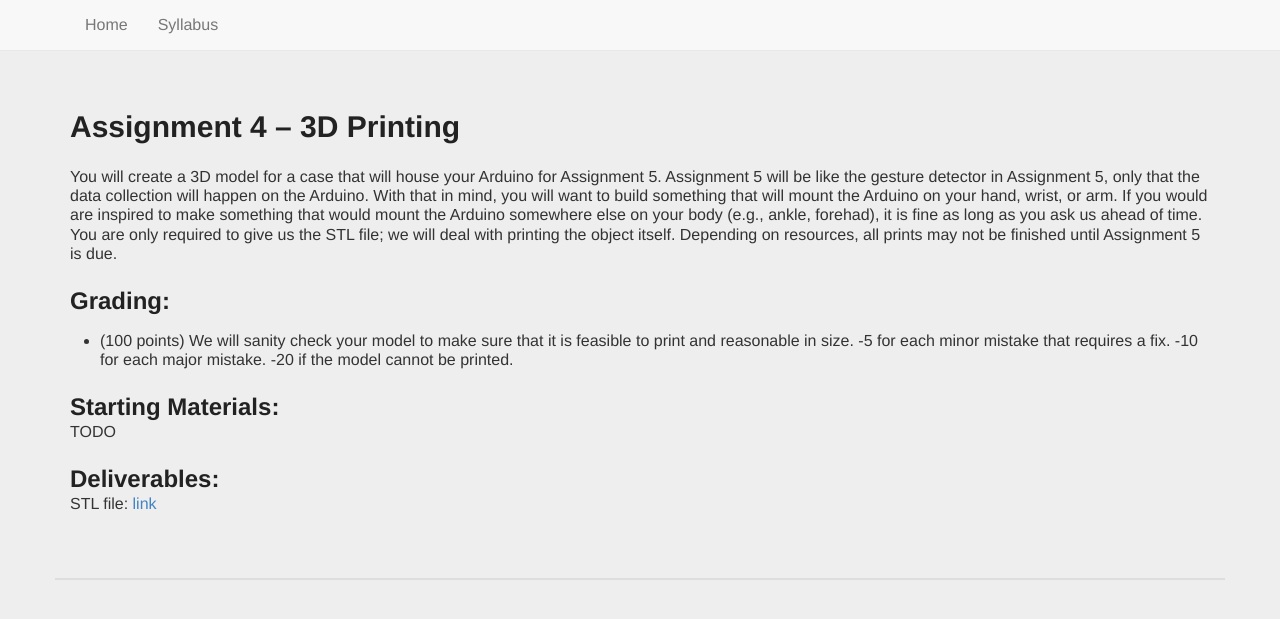
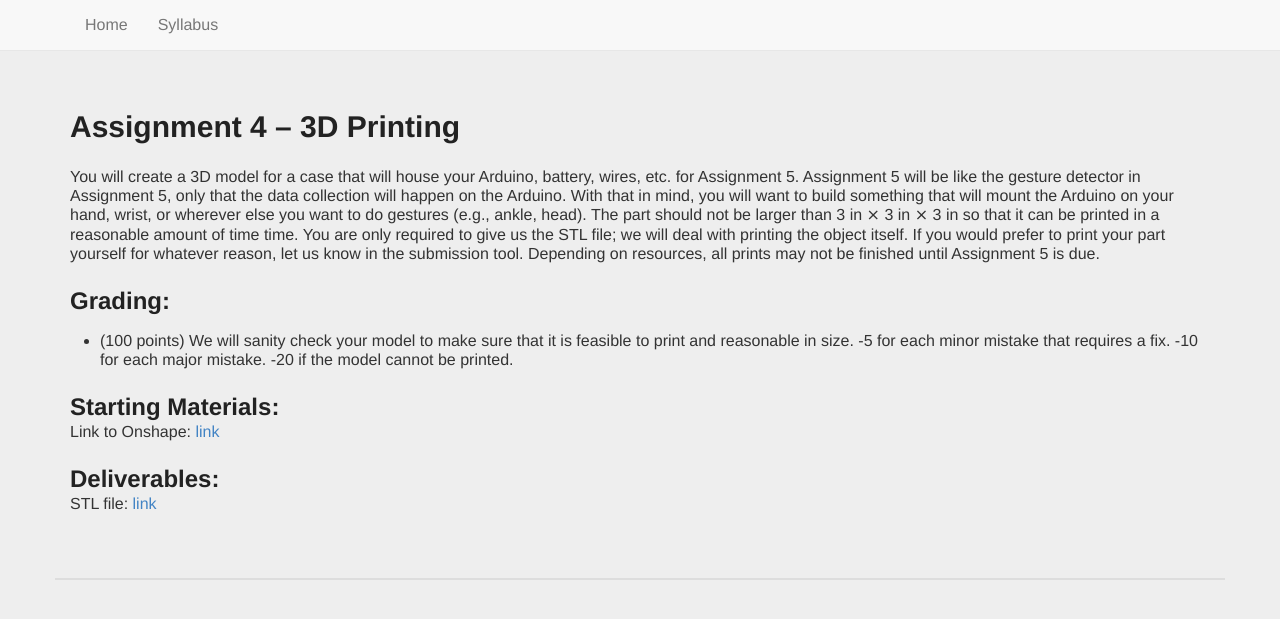
Before and after one commit to mariakakis/mhealth-course, a Jekyll site: the page built from _assignments/assignment4.md, in a window 1280 px wide. Shown: the top 619 px of the page. Built offline with Jekyll 4.4.1, drawn with Linux system fonts in a browser that asks for light colours; some web fonts are replaced.

Commit message:
assignment 4

```diff
--- a/_assignments/assignment4.md
+++ b/_assignments/assignment4.md
@@ -4,10 +4,11 @@
 assigned_class_index: 7
 due_class_index: 8
 summary: |
-    You will create a 3D model for a case that will house your Arduino for Assignment 5. Assignment 5 will be like the gesture detector in Assignment 5, only that the data collection will happen on the Arduino. With that in mind, you will want to build something that will mount the Arduino on your hand, wrist, or arm. If you would are inspired to make something that would mount the Arduino somewhere else on your body (e.g., ankle, forehad), it is fine as long as you ask us ahead of time. You are only required to give us the STL file; we will deal with printing the object itself. Depending on resources, all prints may not be finished until Assignment 5 is due.
+    You will create a 3D model for a case that will house your Arduino, battery, wires, etc. for Assignment 5. Assignment 5 will be like the gesture detector in Assignment 5, only that the data collection will happen on the Arduino. With that in mind, you will want to build something that will mount the Arduino on your hand, wrist, or wherever else you want to do gestures (e.g., ankle, head). The part should not be larger than 3 in &#10799; 3 in &#10799; 3 in so that it can be printed in a reasonable amount of time time. You are only required to give us the STL file; we will deal with printing the object itself. If you would prefer to print your part yourself for whatever reason, let us know in the submission tool. Depending on resources, all prints may not be finished until Assignment 5 is due.
 grading:
 - (100 points) We will sanity check your model to make sure that it is feasible to print and reasonable in size. -5 for each minor mistake that requires a fix. -10 for each major mistake. -20 if the model cannot be printed.
-starting_materials: TODO
+starting_materials: |
+    Link to Onshape: <a href="https://www.onshape.com/products/education" target="_blank">link</a>
 deliverables: |
     STL file: <a href="https://canvas.uw.edu/courses/1131076/assignments/4143523" target="_blank">link</a>
 ---
```
